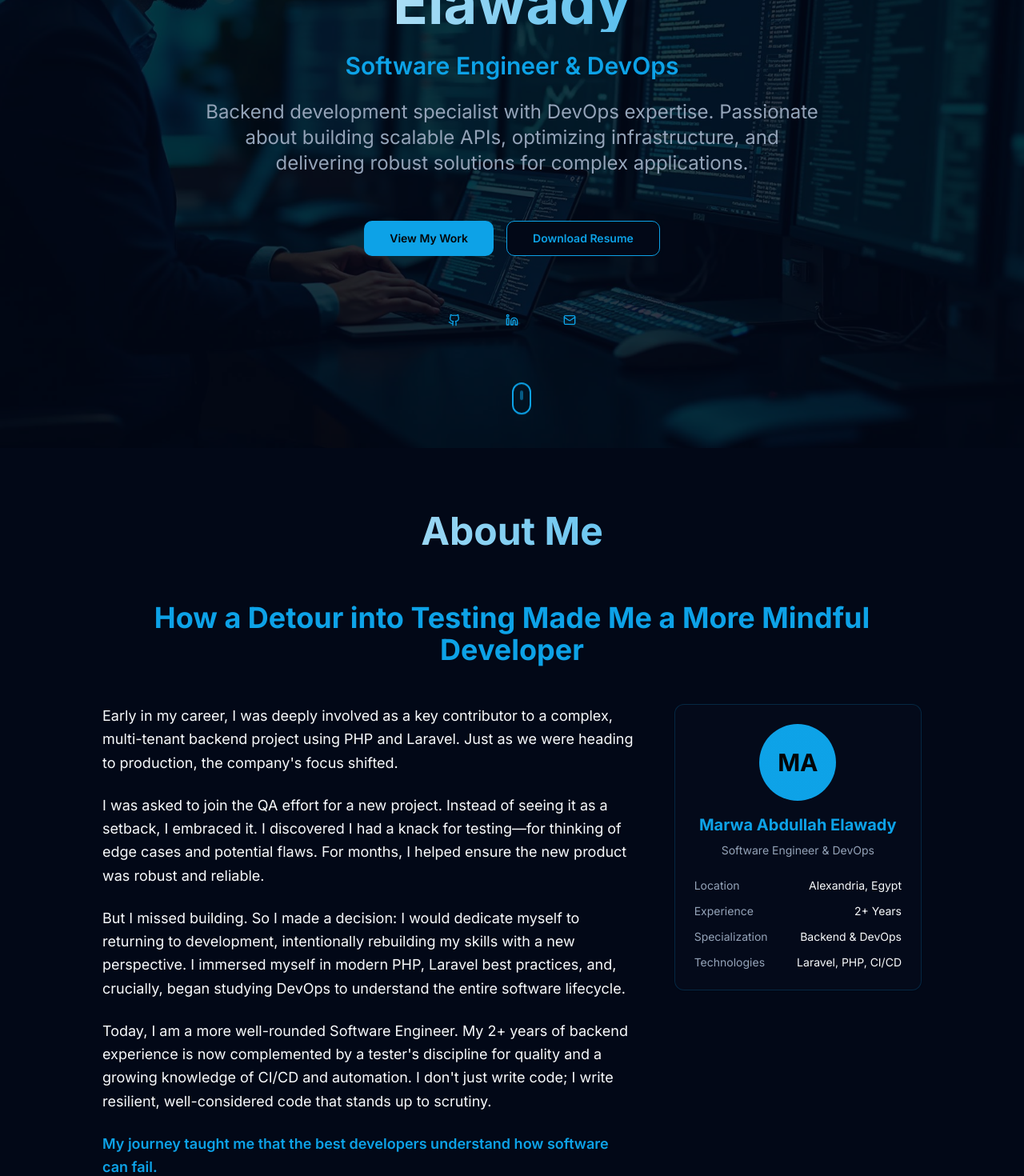
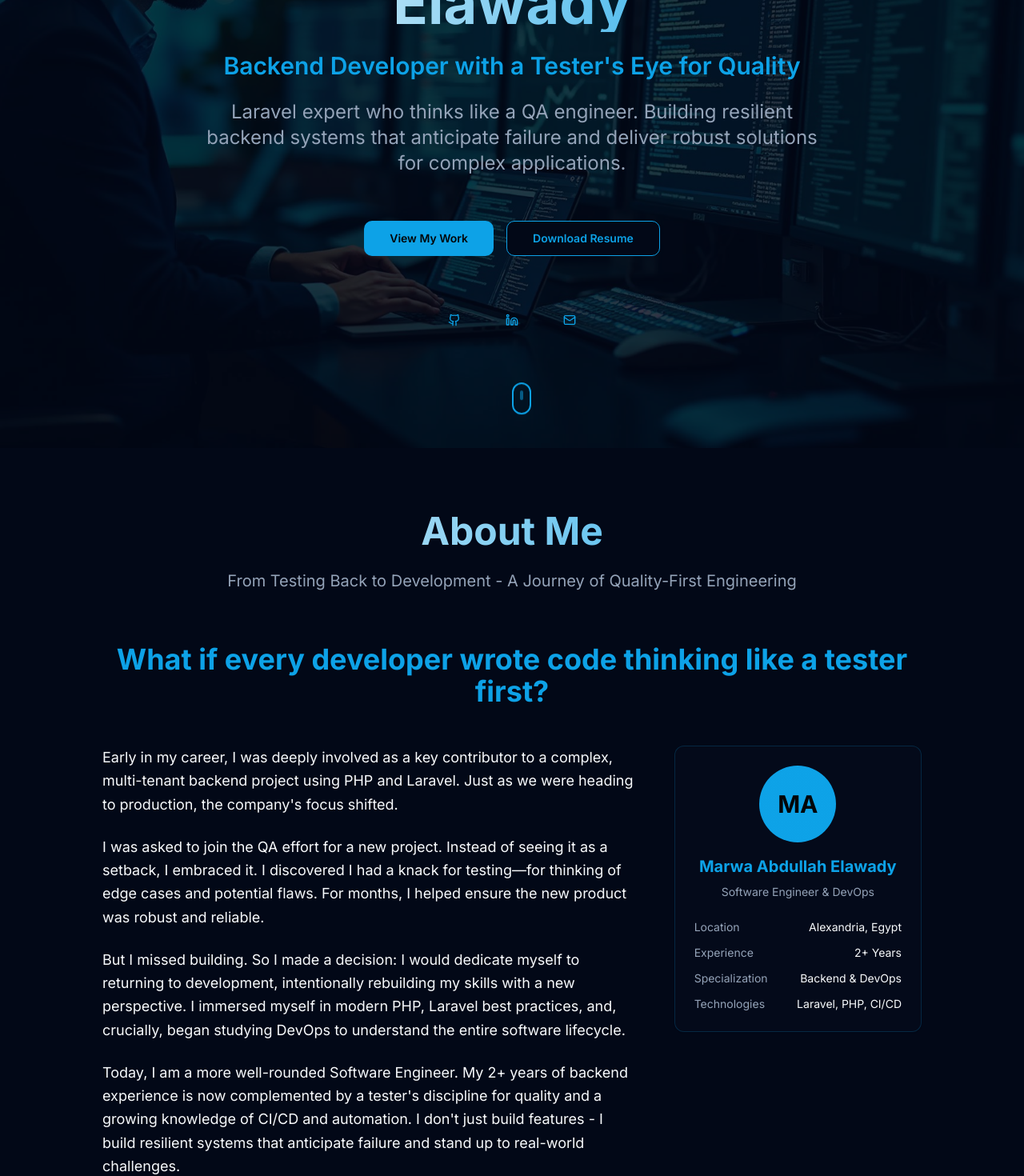
Before and after one commit to automated-repos/Marwa-Abdullah-Portfolio, a React (Vite) app: page / in a window 1280 px wide. Shown: the part 240-1710 px from the top of the page at 80% size. Built offline with nearby package versions, Linux system fonts and the light colour scheme.

Commit message:
Implement suggestions for improvement

```diff
--- a/src/components/AboutSection.tsx
+++ b/src/components/AboutSection.tsx
@@ -18,11 +18,14 @@ const AboutSection = () => {
           <h2 className="text-4xl md:text-5xl font-bold mb-6 bg-gradient-to-r from-foreground to-primary bg-clip-text text-transparent">
             About Me
           </h2>
+          <p className="text-xl text-muted-foreground max-w-3xl mx-auto">
+            From Testing Back to Development - A Journey of Quality-First Engineering
+          </p>
         </div>
 
         <div className="max-w-5xl mx-auto">
           <h3 className="text-3xl md:text-4xl font-bold text-center mb-12 text-primary">
-            How a Detour into Testing Made Me a More Mindful Developer
+            What if every developer wrote code thinking like a tester first?
           </h3>
           <div className="grid lg:grid-cols-3 gap-12 items-start">
             <div className="lg:col-span-2 space-y-6">
@@ -39,11 +42,11 @@ const AboutSection = () => {
               </p>
 
               <p className="text-lg text-foreground leading-relaxed">
-                Today, I am a more well-rounded Software Engineer. My 2+ years of backend experience is now complemented by a tester's discipline for quality and a growing knowledge of CI/CD and automation. I don't just write code; I write resilient, well-considered code that stands up to scrutiny.
+                Today, I am a more well-rounded Software Engineer. My 2+ years of backend experience is now complemented by a tester's discipline for quality and a growing knowledge of CI/CD and automation. I don't just build features - I build resilient systems that anticipate failure and stand up to real-world challenges.
               </p>
 
               <p className="text-lg text-primary font-semibold leading-relaxed">
-                My journey taught me that the best developers understand how software can fail.
+                My journey taught me that the best developers understand how software can fail - and I'm ready to build software that stands up to scrutiny for your next project.
               </p>
 
               <div className="pt-6">
--- a/src/components/ExperienceSection.tsx
+++ b/src/components/ExperienceSection.tsx
@@ -6,18 +6,18 @@ const ExperienceSection = () => {
   const experiences = [
     {
       title: "Freelance Backend & DevOps Engineer",
-      company: "Freelance",
+      company: "Independent Consultancy",
       location: "Alexandria, Egypt",
       period: "Sep 2025 - Present",
-      description: "Independent Backend and DevOps engineer actively seeking clients and preparing proposals for Laravel backend development, CI/CD implementation, and infrastructure automation services.",
+      description: "Establishing independent consultancy specializing in quality-first Laravel development and DevOps automation. Building resilient backend systems with a tester's mindset for failure prevention.",
       achievements: [
-        "Developing comprehensive service offerings for backend development",
-        "Creating detailed proposals for CI/CD and DevOps solutions",
-        "Building portfolio of Laravel and PHP expertise",
-        "Establishing professional network and client relationships",
-        "Preparing technical documentation and project estimates"
+        "Developing comprehensive backend solutions with quality-first approach",
+        "Creating robust CI/CD strategies for automated deployments",
+        "Building consultancy focused on resilient system architecture",
+        "Establishing expertise in failure-resistant Laravel applications",
+        "Preparing technical solutions that anticipate real-world challenges"
       ],
-      tech: ["Laravel", "PHP", "DevOps", "CI/CD", "Business Development", "Proposal Writing"]
+      tech: ["Laravel", "PHP", "DevOps", "CI/CD", "Quality Engineering", "System Architecture"]
     },
     {
       title: "Software Engineer (Backend - Laravel)",
--- a/src/components/HeroSection.tsx
+++ b/src/components/HeroSection.tsx
@@ -26,13 +26,12 @@ const HeroSection = () => {
           </h1>
 
           <h2 className="text-2xl md:text-3xl text-primary font-semibold">
-            Software Engineer & DevOps
+            Backend Developer with a Tester's Eye for Quality
           </h2>
 
           <p className="text-xl md:text-2xl text-muted-foreground max-w-3xl mx-auto leading-relaxed">
-            Backend development specialist with DevOps expertise.
-            Passionate about building scalable APIs, optimizing infrastructure,
-            and delivering robust solutions for complex applications.
+            Laravel expert who thinks like a QA engineer. Building resilient backend systems
+            that anticipate failure and deliver robust solutions for complex applications.
           </p>
 
           <div className="flex flex-col sm:flex-row gap-4 justify-center items-center pt-8">
```
